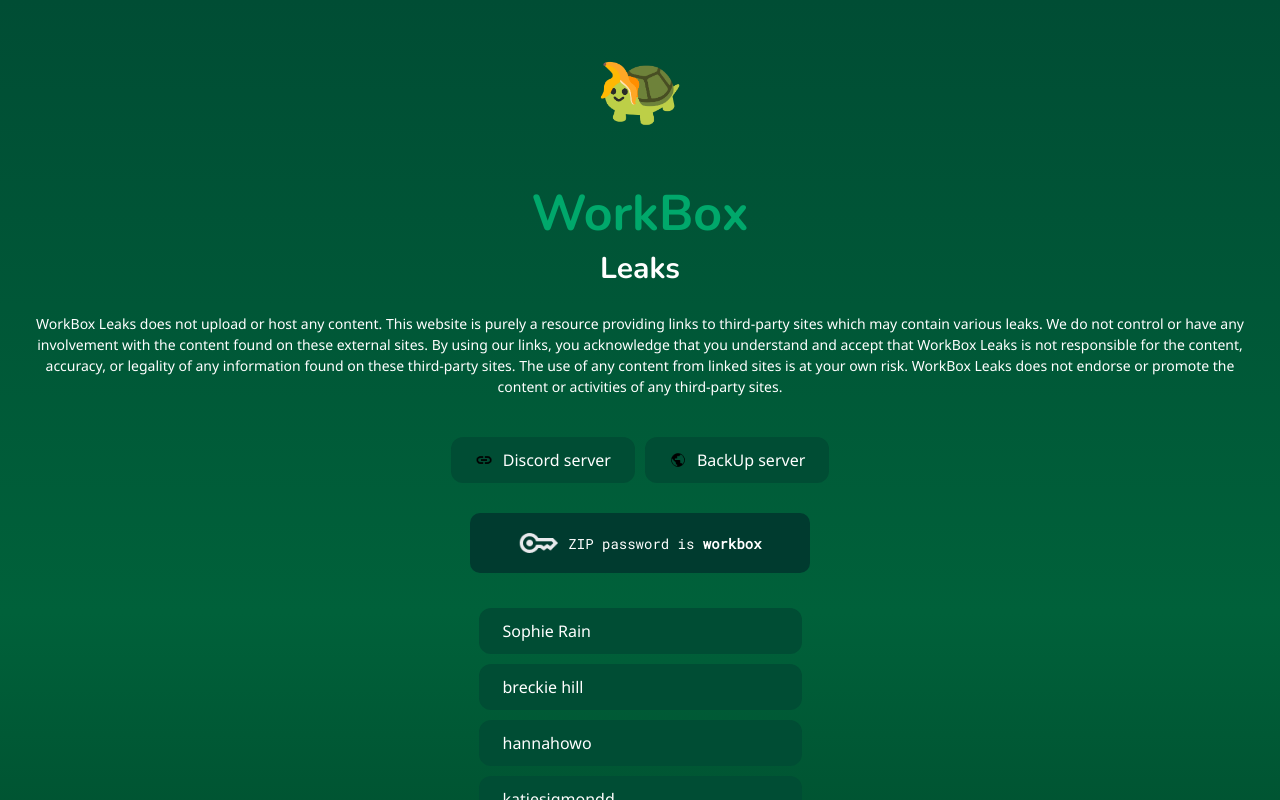
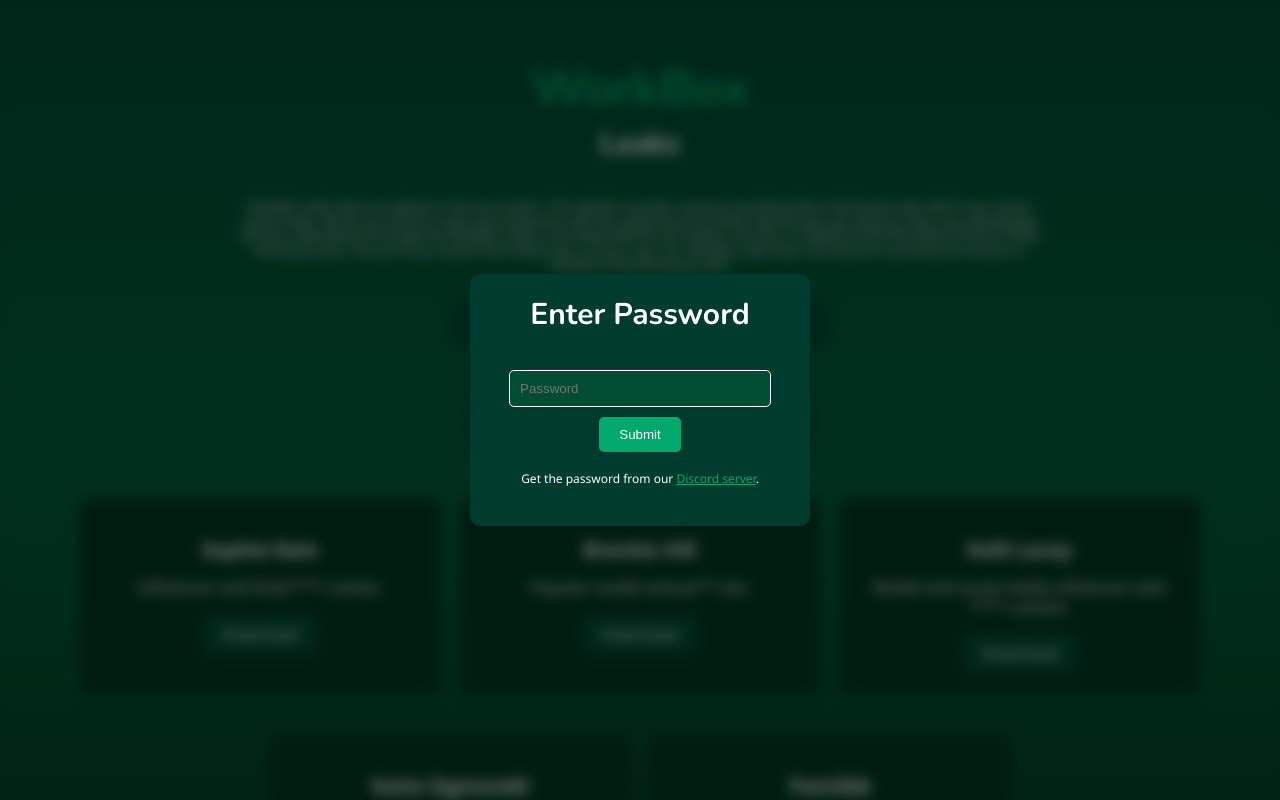
Before and after one commit to workbox-leaks/free, a plain HTML site: page index.html in a window 1280 px wide. Shown: the top 800 px of the page. Drawn offline with nearby package versions, Linux system fonts and the light colour scheme.

Commit message:
Update index.html

```diff
--- a/index.html
+++ b/index.html
@@ -1,11 +1,10 @@
 <!DOCTYPE html>
 <html lang="en">
-
 <head>
   <meta charset="UTF-8">
   <meta name="viewport" content="width=device-width, initial-scale=1.0">
   <title>WorkBox Leaks</title>
-  <meta content="WorkBox Leaks - Disclaimer and links to various leak sources." property="og:title" />
+  <meta content="WorkBox Leaks" property="og:title" />
   <meta content="WorkBox Leaks does not upload or host any content. We are not responsible for the content of any linked sites and provide these links solely for user convenience. Use of these links is at your own risk, and WorkBox Leaks does not endorse or guarantee the accuracy of any content on these sites." property="og:description" />
   <meta content="workboxleaks.great-site.net" property="og:url" />
   <meta content="https://cdn.discordapp.com/attachments/889521860759392316/1115691355566518395/workbox2icn-modified.png" property="og:image" />
@@ -27,10 +26,19 @@
       color: #ffffff;
     }
 
+    .blur-background {
+      filter: blur(5px);
+    }
+
     .content {
       text-align: center;
-      margin-top: 50px;
+      margin-top: 20px;
       padding: 0 20px;
+      flex-grow: 1;
+      display: flex;
+      flex-direction: column;
+      justify-content: center;
+      position: relative;
     }
 
     .brand-image {
@@ -54,9 +62,12 @@
     }
 
     p {
-      font-size: 14px;
-      margin-bottom: 30px;
-      line-height: 1.5;
+      font-size: 12px;
+      margin-bottom: 20px;
+      line-height: 1.2;
+      max-width: 800px;
+      margin-left: auto;
+      margin-right: auto;
     }
 
     .info-box {
@@ -139,7 +150,7 @@
       transform: scale(1.05);
     }
 
-    .reviews {
+    .leaks {
       margin-top: 20px;
       display: flex;
       justify-content: center;
@@ -147,7 +158,7 @@
       flex-wrap: wrap;
     }
 
-    .review {
+    .leak {
       background-color: #003921;
       color: #ffffff;
       border-radius: 10px;
@@ -156,53 +167,110 @@
       max-width: 100%;
       transition: transform 0.3s ease, box-shadow 0.3s ease;
       margin-bottom: 20px;
+      text-align: center;
     }
 
-    .review:hover {
+    .leak:hover {
       transform: translateY(-5px);
       box-shadow: 0 5px 10px rgba(0, 0, 0, 0.2);
     }
 
-    .stars {
-      font-size: 24px;
+    .leak-title {
+      font-size: 20px;
+      font-weight: bold;
       margin-bottom: 10px;
     }
 
-    .review-text {
+    .leak-description {
       font-size: 16px;
       margin-bottom: 15px;
     }
 
-    .review-author {
-      font-size: 14px;
-      margin-top: 10px;
-      font-style: italic;
+    .download-button {
+      display: inline-block;
+      padding: 10px 20px;
+      background-color: #004D34;
+      color: #ffffff;
+      border-radius: 8px;
+      text-decoration: none;
+      transition: background-color 0.3s ease, transform 0.3s ease;
     }
 
-    .links {
-      margin-top: 30px;
-      display: flex;
-      flex-direction: column;
-      align-items: center;
-      width: 100%;
+    .download-button:hover {
+      background-color: #003B2F;
+      transform: scale(1.05);
     }
 
-    .link-button {
-      width: 275px;
-      max-width: 100%;
-      margin: 5px 0;
+    /* Password Modal Styles */
+    .modal {
+      display: flex;
+      position: fixed;
+      z-index: 2;
+      left: 0;
+      top: 0;
+      width: 100%;
+      height: 100%;
+      background-color: rgba(0,0,0,0.5);
+      justify-content: center;
+      align-items: center;
+      backdrop-filter: blur(5px); /* Blur effect */
     }
 
-    .commands {
-      display: none;
+    .modal-content {
+      background-color: #003B2F;
+      border-radius: 10px;
+      padding: 20px;
+      width: 300px;
+      color: #ffffff;
+      text-align: center;
+    }
+
+    .modal-content h2 {
+      margin-top: 0;
+    }
+
+    .modal-content input {
+      width: 80%;
+      padding: 10px;
+      margin-top: 10px;
+      border-radius: 5px;
+      border: 1px solid #ffffff;
+      color: #ffffff;
+      background-color: #004D34;
+    }
+
+    .modal-content button {
+      padding: 10px 20px;
+      background-color: #00A86B;
+      border: none;
+      border-radius: 5px;
+      color: #ffffff;
+      cursor: pointer;
+      margin-top: 10px;
+    }
+
+    .modal-content button:hover {
+      background-color: #008057;
+    }
+
+    .error-message {
+      color: #ff0000;
+      margin-top: 10px;
     }
   </style>
 </head>
+<body>
+  <div class="modal" id="passwordModal">
+    <div class="modal-content">
+      <h2>Enter Password</h2>
+      <input type="password" id="passwordInput" placeholder="Password">
+      <button id="submitPassword">Submit</button>
+      <p class="error-message" id="errorMessage"></p>
+      <p>Get the password from our <a href="https://discord.com/invite/FuYehHs9QK" style="color: #00A86B;">Discord server</a>.</p>
+    </div>
+  </div>
 
-<body>
-
-<div class="content">
-  <img class="brand-image" src="turtle.png" alt="Turtle Icon">
+  <div class="content" id="mainContent">
     <h1>WorkBox</h1>
     <h2>Leaks</h2>
     <p>WorkBox Leaks does not upload or host any content. This website is purely a resource providing links to third-party sites which may contain various leaks. We do not control or have any involvement with the content found on these external sites. By using our links, you acknowledge that you understand and accept that WorkBox Leaks is not responsible for the content, accuracy, or legality of any information found on these third-party sites. The use of any content from linked sites is at your own risk. WorkBox Leaks does not endorse or promote the content or activities of any third-party sites.</p>
@@ -220,40 +288,72 @@
 
     <div class="info-box">
       <img src="key.png" alt="Key Icon">
-    <p>ZIP password is <strong>workbox</strong></p>
+      <p>ZIP password is in our Discord server leaks channel</p>
     </div>
 
-  <div class="links">
-    <a href="https://e.pcloud.link/publink/show?code=XZCecgZbxjKKBnkSWpFHhHfN9hYtVPm3CnX" class="link-button">Sophie Rain</a>
-    <a href="https://e.pcloud.link/publink/show?code=XZcbcgZ467niJN68X7KdfCFYQFEJmskysLV" class="link-button">breckie hill</a>
-    <a href="https://e.pcloud.link/publink/show?code=XZtecgZJrTPqvt7VAJWxc56gdR4NYHhLbDk" class="link-button">hannahowo</a>
-    <a href="https://e.pcloud.link/publink/show?code=XZUecgZwXdkpX1xrvzqRWXzN6r3ThoS2BKy" class="link-button">katiesigmondd</a>
-    <a
-    <a href="https://e.pcloud.link/publink/show?code=XZNecgZm2kx5n70VKBal8F3sxQHSYzo3YX7" class="link-button">pamiibb</a>
-    <a
-
+    <div class="leaks">
+      <div class="leak">
+        <p class="leak-title">Sophie Rain</p>
+        <p class="leak-description">Influencer and Only**** creator.</p>
+        <a href="https://e.pcloud.link/publink/show?code=XZCecgZbxjKKBnkSWpFHhHfN9hYtVPm3CnX" class="download-button">Download</a>
       </div>
 
-  <div class="reviews">
-    <div class="review">
-      <p class="stars">★★★★☆</p>
-      <p class="review-text">"WorkBox Leaks is a fantastic website! it's simple to use, has no ads, and is regularly updated. Plus, it's completely free!"</p>
-      <p class="review-author">- @Anonymous</p>
+      <div class="leak">
+        <p class="leak-title">Breckie Hill</p>
+        <p class="leak-description">Popular model and po** star.</p>
+        <a href="https://e.pcloud.link/publink/show?code=XZcbcgZ467niJN68X7KdfCFYQFEJmskysLV" class="download-button">Download</a>
       </div>
 
-    <div class="review">
-      <p class="stars">★★★★★</p>
-      <p class="review-text">"No ads cluttering the site, and it’s updated often with the latest leaks. All of this for free, highly recommended!"</p>
-      <p class="review-author">- @Anonymous</p>
+      <div class="leak">
+        <p class="leak-title">Kelli Lacey</p>
+        <p class="leak-description">Model and social media influencer with **** content.</p>
+        <a href="https://e.pcloud.link/publink/show?code=XZeXcgZLREK0k5FMFm6zMzk0qi3Lg1K33VeOkmI0V" class="download-button">Download</a>
       </div>
 
-    <div class="review">
-      <p class="stars">★★★☆☆</p>
-      <p class="review-text">"Decent site with a range of leak links. Some links may not function properly or could be outdated, but it serves its purpose. Keep an eye out for issues with certain sources."</p>
-      <p class="review-author">- @Anonymous</p>
+      <div class="leak">
+        <p class="leak-title">Katie Sigmondd</p>
+        <p class="leak-description">Model and social media influencer with **** content.</p>
+        <a href="https://e.pcloud.link/publink/show?code=XZUecgZwXdkpX1xrvzqRWXzN6r3ThoS2BKy" class="download-button">Download</a>
+      </div>
+
+      <div class="leak">
+        <p class="leak-title">Pamiibb</p>
+        <p class="leak-description">Well known social media figure and content creator with **** content.</p>
+        <a href="https://e.pcloud.link/publink/show?code=XZNecgZm2kx5n70VKBal8F3sxQHSYzo3YX7" class="download-button">Download</a>
       </div>
     </div>
   </div>
 
+  <script>
+    document.addEventListener('DOMContentLoaded', function() {
+      const modal = document.getElementById('passwordModal');
+      const submitPassword = document.getElementById('submitPassword');
+      const passwordInput = document.getElementById('passwordInput');
+      const errorMessage = document.getElementById('errorMessage');
+      const mainContent = document.getElementById('mainContent');
+      const correctPassword = atob('dml2aQ==');
+
+      function showModal() {
+        modal.style.display = 'flex';
+        mainContent.classList.add('blur-background');
+      }
+
+      function closeModal() {
+        modal.style.display = 'none';
+        mainContent.classList.remove('blur-background');
+      }
+
+      submitPassword.onclick = function() {
+        const password = passwordInput.value;
+        if (password === correctPassword) {
+          closeModal();
+        } else {
+          errorMessage.textContent = 'Incorrect password. Try again.';
+        }
+      };
+
+      showModal();
+    });
+  </script>
 </body>
 </html>
```
Lines whose indentation alone changed are shown as unchanged.
